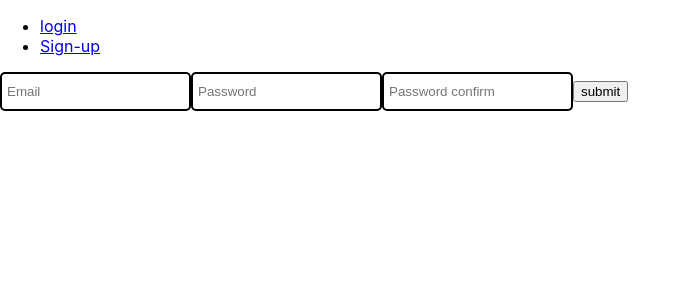
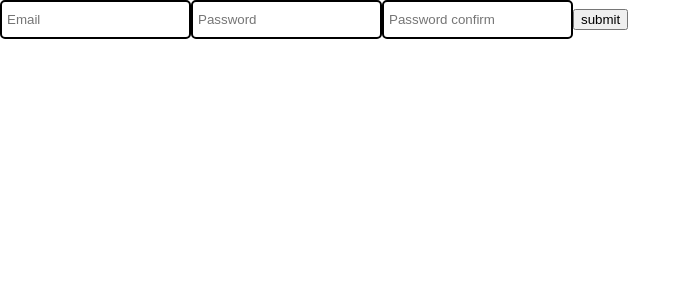
Before and after one commit to AntoshkivKola/react-form, a React (Create React App) app: page /signUp in a window 1280 px wide. Shown: the top 300 px of the page, without its empty margins (0-691 px from the left). Built offline with nearby package versions, Linux system fonts and the light colour scheme; no server answers.

Commit message:
Refact nav

```diff
--- a/src/App.js
+++ b/src/App.js
@@ -26,17 +26,6 @@
     return (
       <>
         <Router>
-          <nav>
-            <ul>
-              <li>
-                <Link to='/'>login</Link>
-              </li>
-              <li>
-                <Link to='/signUp'>Sign-up</Link>
-              </li>
-            </ul>
-          </nav>
-
           <Switch>
             <Route exact path='/' component={LoginPage} />
 
```
